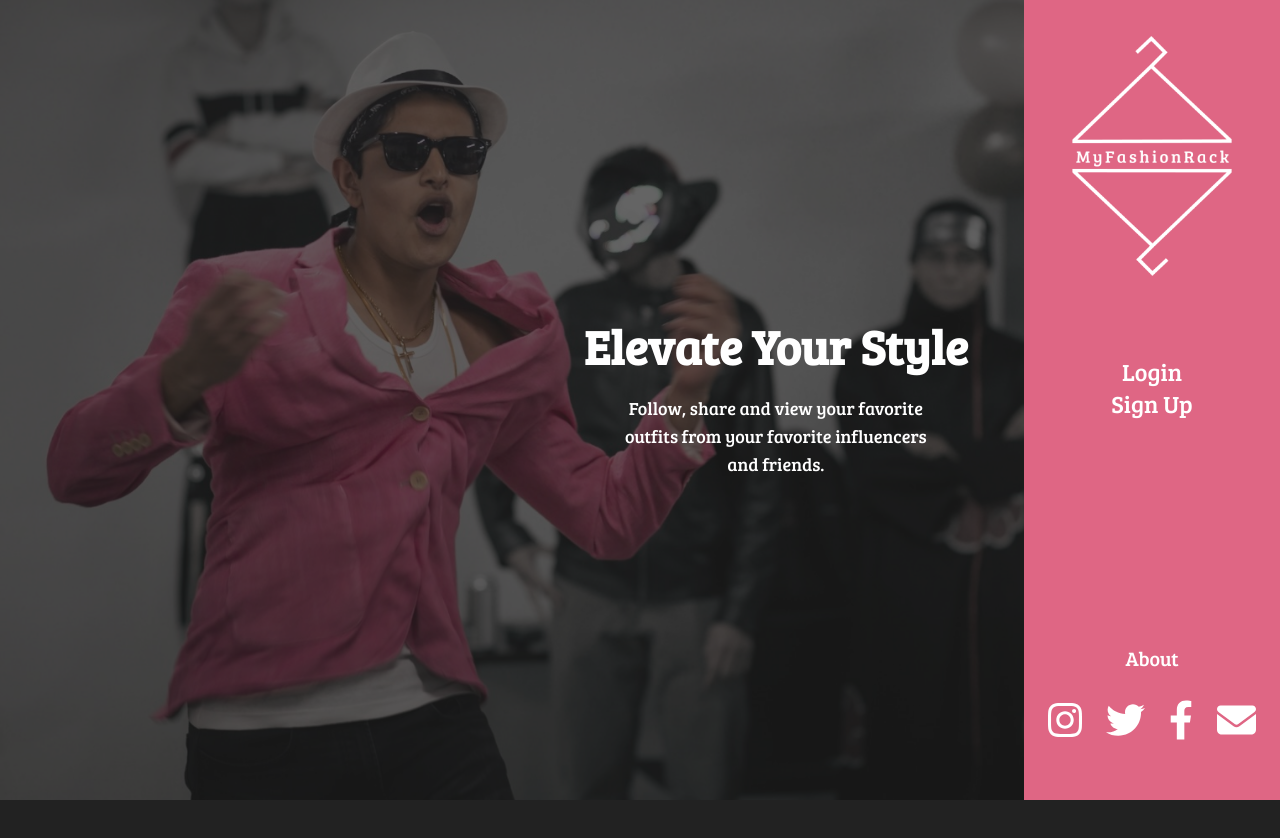
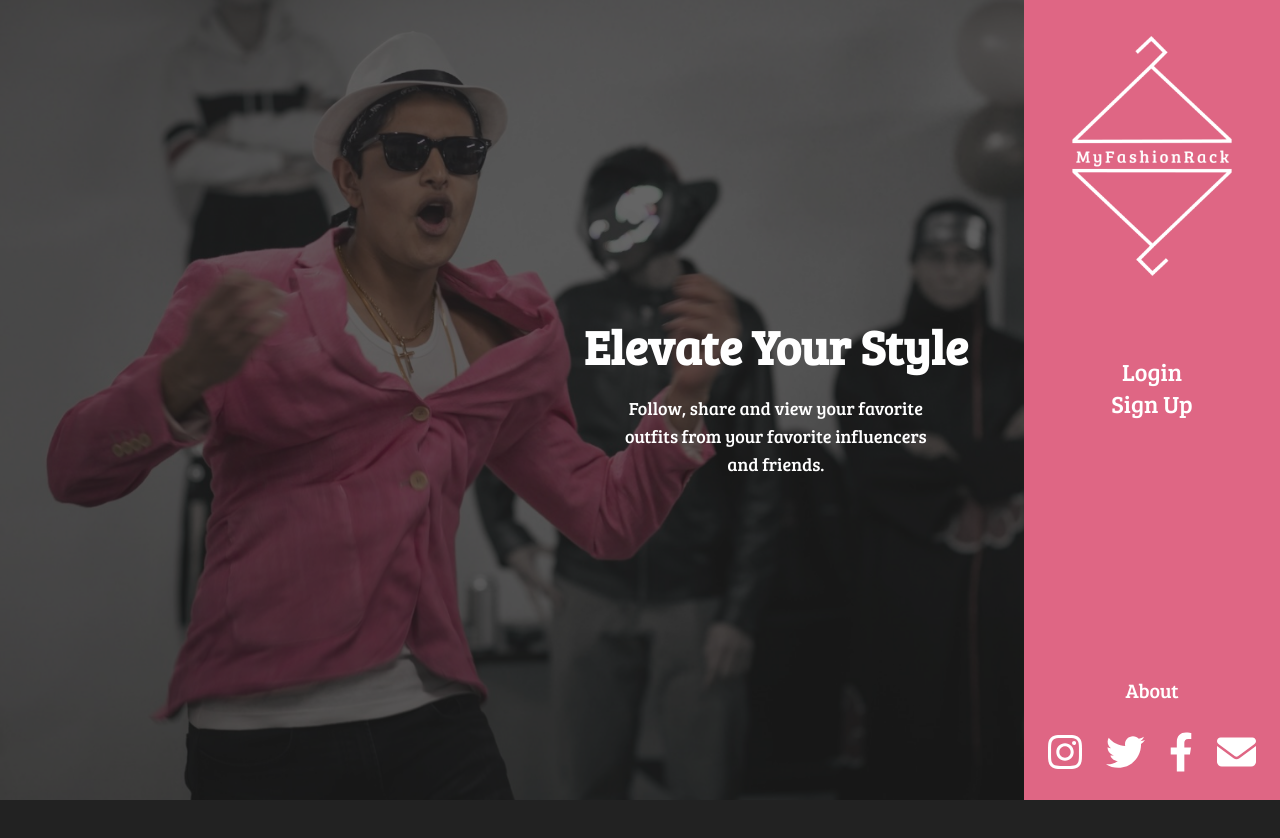
Before and after one commit to sahilbt/MyFashionRack, a Next.js app in the folder frontend/: page / in a window 1280 px wide. Shown: the top 838 px of the page. Built offline with nearby package versions, Linux system fonts and the light colour scheme.

Commit message:
updated about icons to scale correctly on different display sizes

```diff
--- a/frontend/components/LandingNav.js
+++ b/frontend/components/LandingNav.js
@@ -14,7 +14,12 @@ export default function LandingNav(){
             />
             <a href="#" className="text-2xl mt-20">Login</a>
             <a href="#" className="text-2xl">Sign Up</a>
-            <a href="#" className="text-xl mt-56">About</a>
+
+            <div className="flex-row absolute bottom-0 justify-center items-center">
+                <div className="text-center">
+                    <a href="#" className="text-xl">About</a>
+                </div>
+
                 <div className="flex ml-6 mr-6 gap-6">
                     <a href="#">
                         <Image
@@ -42,5 +47,6 @@ export default function LandingNav(){
                     </a>
                 </div>
             </div>
+        </div>
     )
 }
```
Also changed, not shown: 1 other file (tests, documents, lock files or other folders). Lines whose indentation alone changed are shown as unchanged.
